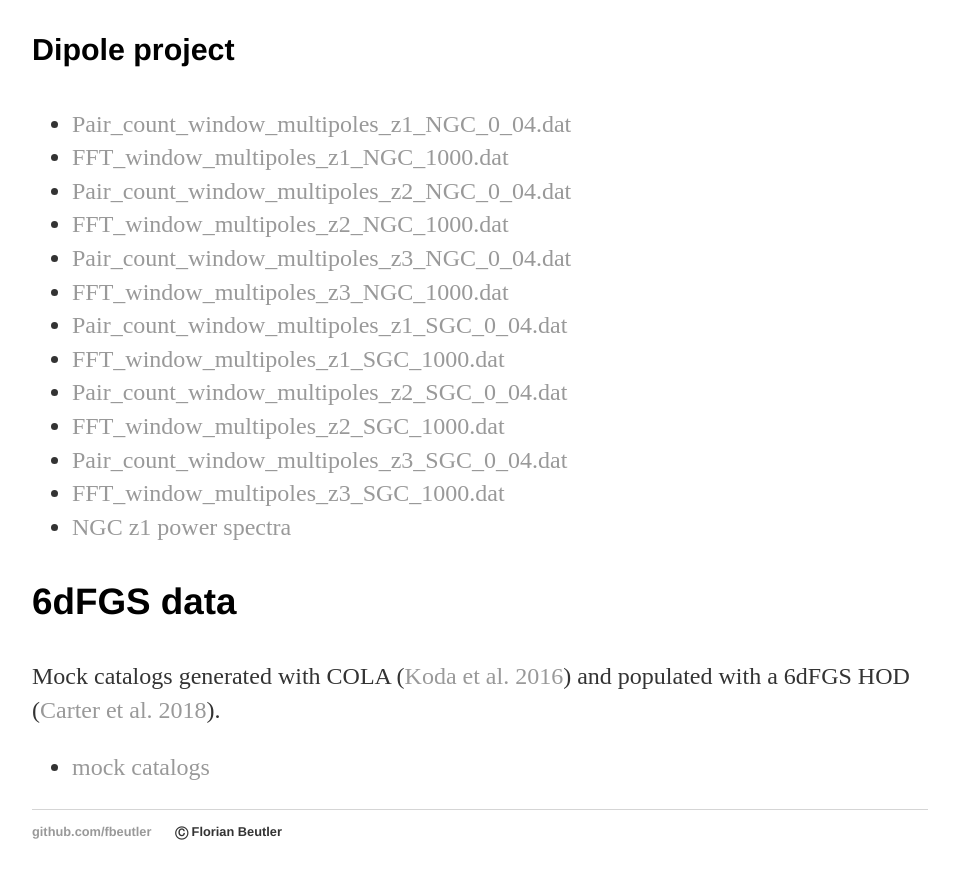
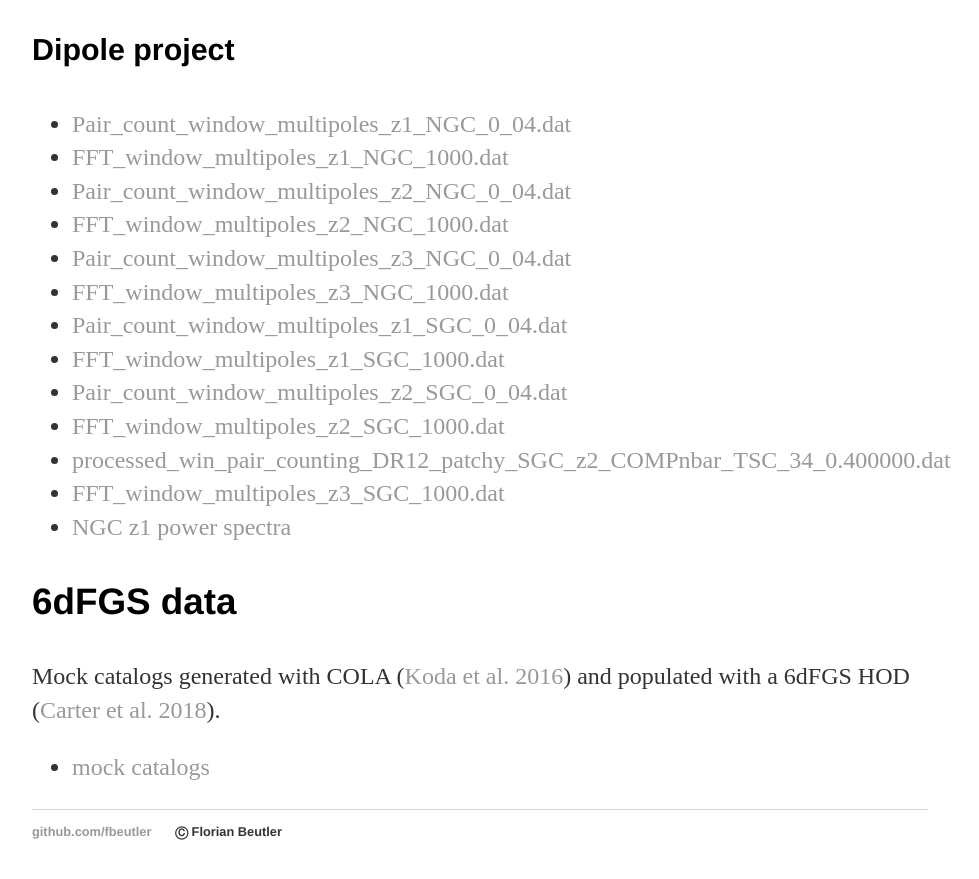
Before and after one commit to fbeutler/fbeutler.github.io, a Jekyll site: the page built from hub/hub.html, in a window 1280 px wide and 900 px high, scrolled down 2180 px. Shown: the top 879 px of the window, without its empty margins (160-1139 px from the left). Built offline with Jekyll 4.4.1, drawn with Linux system fonts in a browser that asks for light colours.

Commit message:
Update hub.html

```diff
--- a/hub/hub.html
+++ b/hub/hub.html
@@ -184,7 +184,7 @@ title: Some material
       <a href='/hub/FFT_window_multipoles_z2_SGC_1000.dat' target="_blank">FFT_window_multipoles_z2_SGC_1000.dat</a>
     </li>
     <li>
-      <a href='/hub/Pair_count_window_multipoles_z3_SGC_0_04.dat' target="_blank">Pair_count_window_multipoles_z3_SGC_0_04.dat</a>
+      <a href='/hub/processed_win_pair_counting_DR12_patchy_SGC_z2_COMPnbar_TSC_34_0.400000.dat' target="_blank">processed_win_pair_counting_DR12_patchy_SGC_z2_COMPnbar_TSC_34_0.400000.dat</a>
     </li>
     <li>
       <a href='/hub/FFT_window_multipoles_z3_SGC_1000.dat' target="_blank">FFT_window_multipoles_z3_SGC_1000.dat</a>
```
